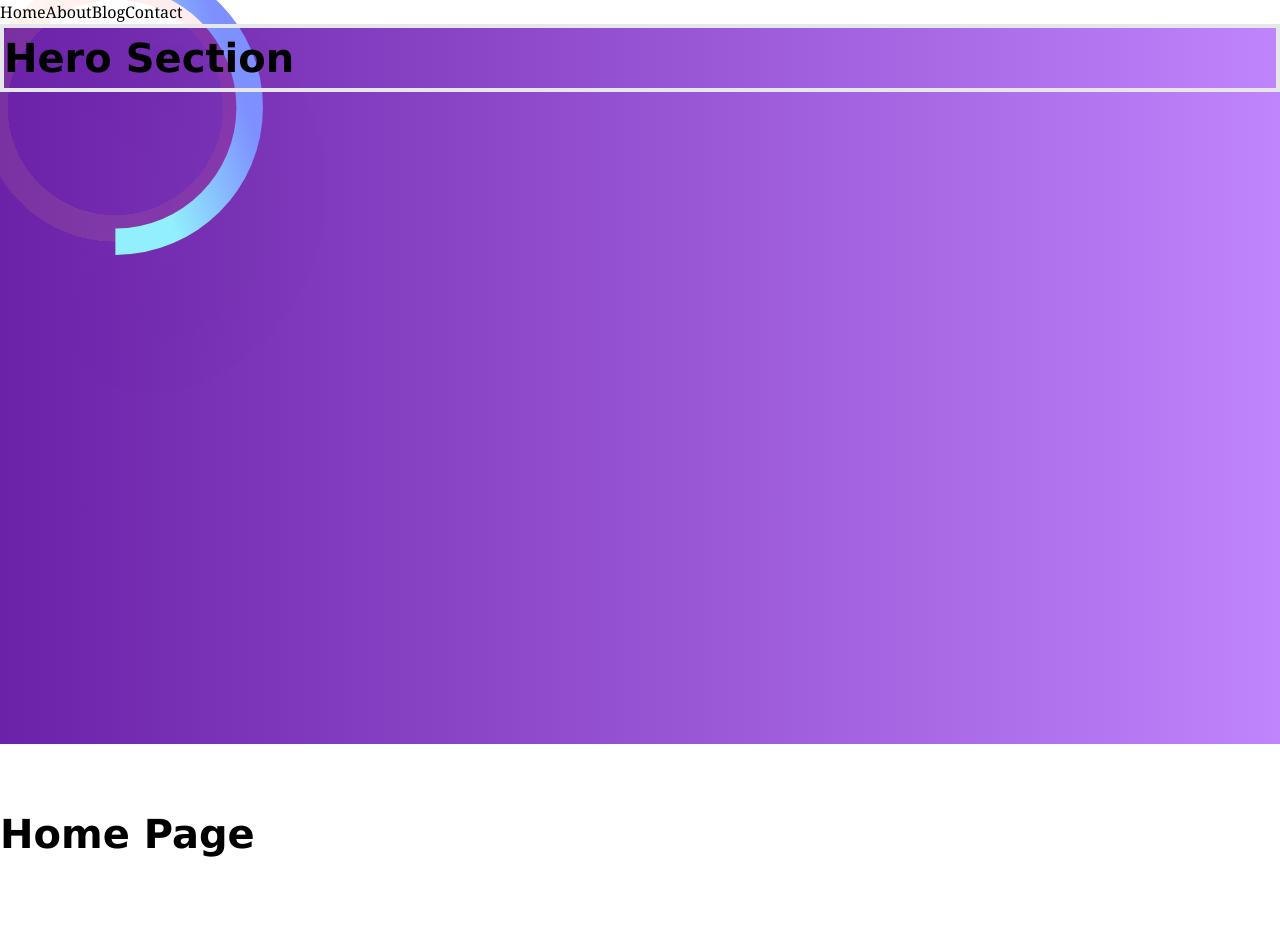
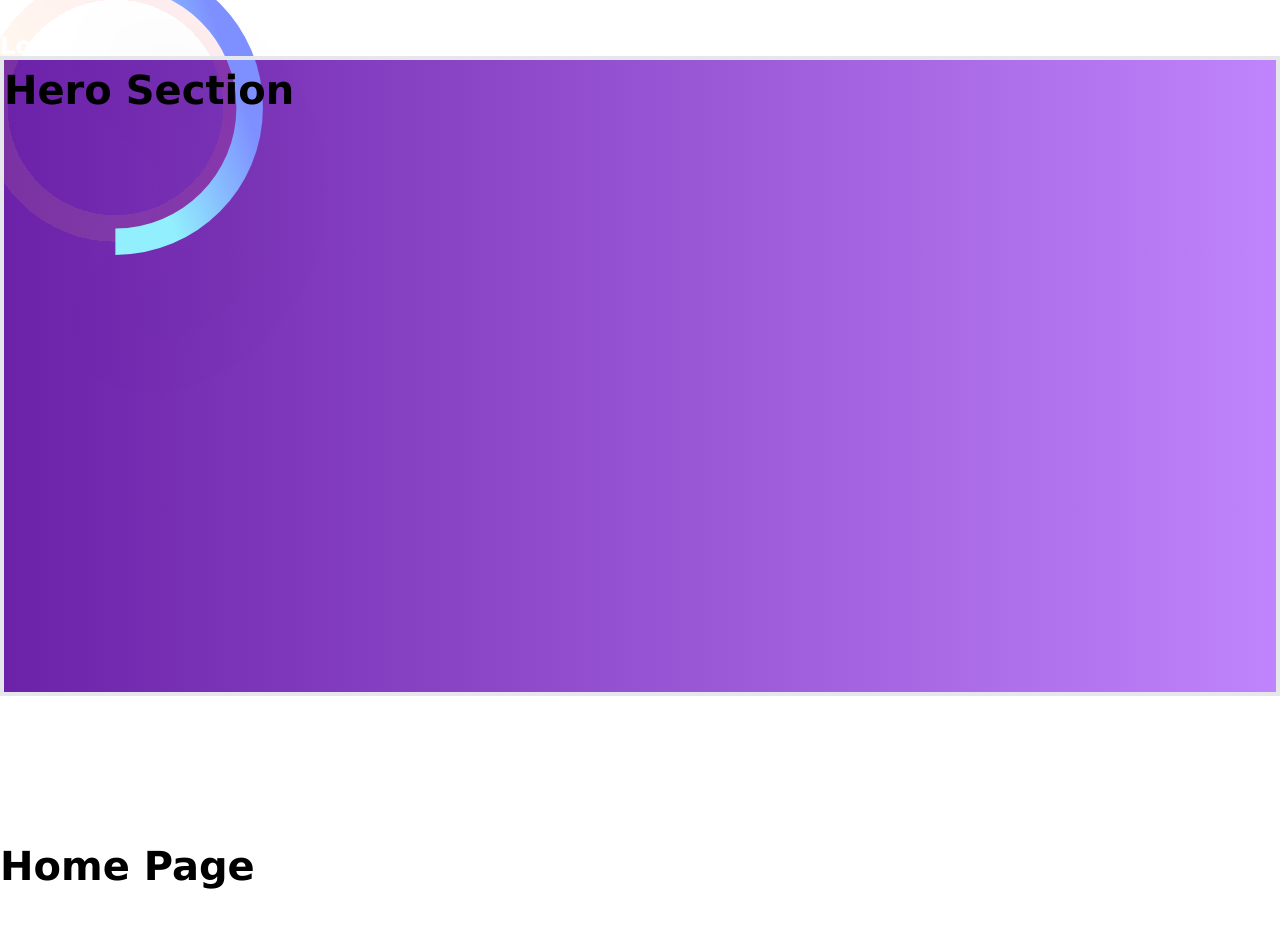
Before and after one commit to PlanetCrisisInfo/frontend, a Next.js app: page / in a window 1280 px wide. Shown: the top 928 px of the page. Built offline with nearby package versions, Linux system fonts and the light colour scheme.

Commit message:
getting somewhere

```diff
--- a/package.json
+++ b/package.json
@@ -12,6 +12,8 @@
     "lint": "next lint"
   },
   "dependencies": {
+    "@nextui-org/react": "^2.2.9",
+    "framer-motion": "^10.16.16",
     "next": "14.0.4",
     "react": "^18",
     "react-dom": "^18",
--- a/src/app/globals.scss
+++ b/src/app/globals.scss
@@ -18,6 +18,11 @@
   html {
     font-weight: 300;
     box-sizing: border-box;
+  }
+
+  body {
+    overflow-x: hidden;
+    scroll-behavior: smooth;
   }
 
   h1,
--- a/src/app/page.tsx
+++ b/src/app/page.tsx
@@ -7,7 +7,7 @@ export default function HomePage() {
     <>
       <Hero />
       <Ellipses />
-      <section>
+      <section className="mt-20">
         <div className="container">
           <h1 className="">Home Page</h1>
         </div>
--- a/src/components/common/header/Navbar/index.tsx
+++ b/src/components/common/header/Navbar/index.tsx
@@ -7,13 +7,20 @@ const Navbar: FC<INavbarComponentProps> = ({
   pathname,
 }: INavbarComponentProps) => {
   return (
-    <nav className={`${pathname === "/" ? "gradient bg" : ""}`}>
-      <ul className="container flex relative z-20 ">
-        <li>Home</li>
-        <li>About</li>
-        <li>Blog</li>
-        <li>Contact</li>
-      </ul>
+    <nav
+      className={`font-semibold leading-6  ${
+        pathname === "/" ? "gradient bg" : ""
+      }`}
+    >
+      <div className="min-h-[6vh] container flex justify-between items-center pt-8 text-white text-xl relative z-20">
+        <h2>Logo</h2>
+        <ul className="flex min-w-[50vw] justify-between">
+          <li>Home</li>
+          <li>About</li>
+          <li>Blog</li>
+          <li>Contact</li>
+        </ul>
+      </div>
     </nav>
   )
 }
--- a/src/components/common/header/home/Hero/index.tsx
+++ b/src/components/common/header/home/Hero/index.tsx
@@ -2,9 +2,9 @@ interface IHeaderComponentProps {}
 
 const Hero = () => {
   return (
-    <div className="min-h-[90vh] gradient bg  overflow-hidden">
-      <div className="container  border-4  relative z-20">
-        <h1 className="">Hero Section</h1>
+    <div className="min-h-[80vh] relative bg gradient -mt-1">
+      <div className="container  border-4 absolute inset-0 z-20">
+        <h1>Hero Section</h1>
       </div>
     </div>
   )
```
Also changed, not shown: 1 other file (tests, documents, lock files or other folders).
